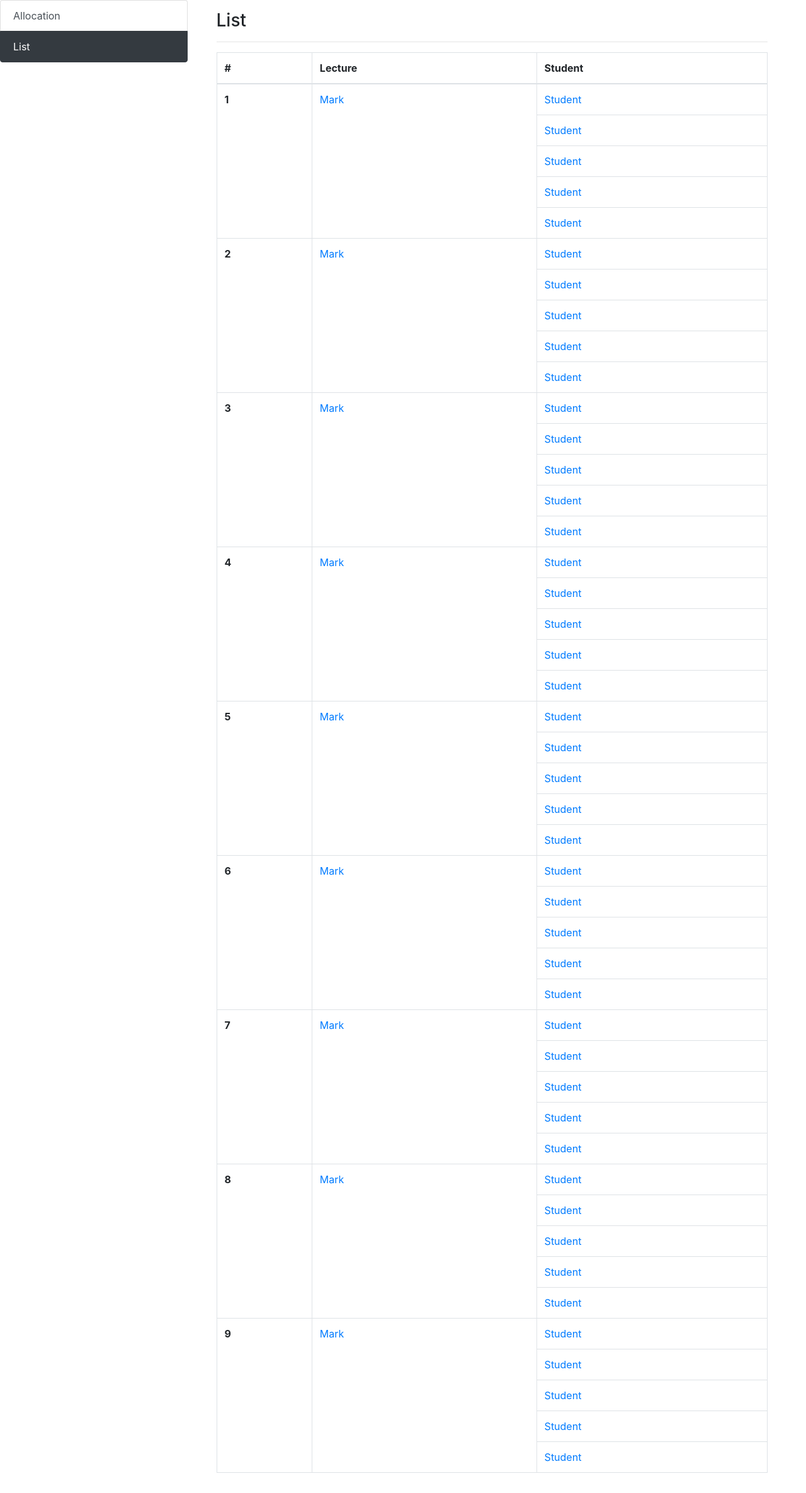
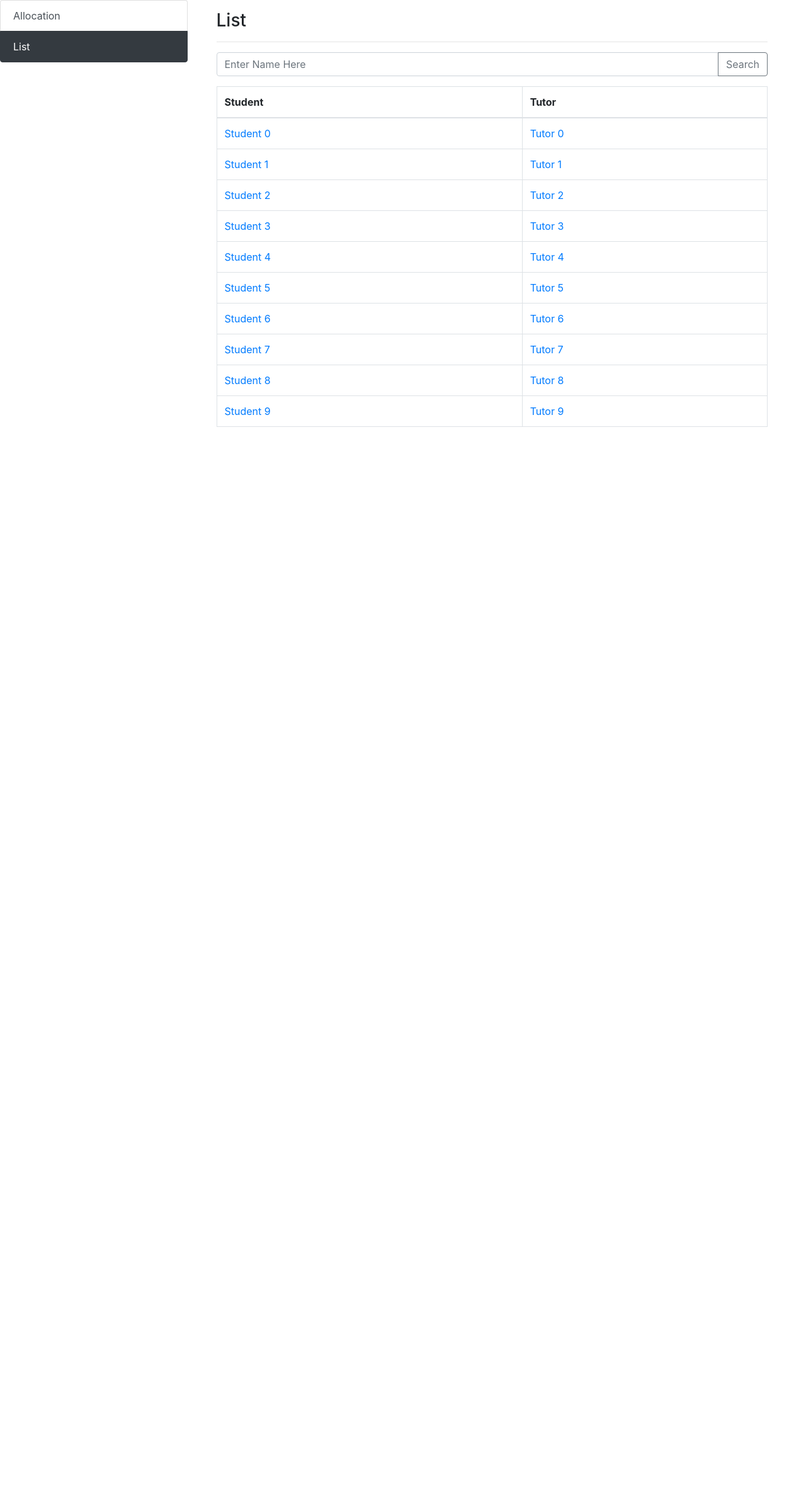
Before and after one commit to chonghow97/AgileProject, a PHP site: page /Admin_list.php in a window 1280 px wide. Shown: the part 56-2427 px from the top of the page at 63% size. After the commit the page ends 734 px from the top, so only its background shows below. Run offline with PHP 8.4, Linux system fonts and the light colour scheme.

Commit message:
updated admin_list

```diff
--- a/Admin_list.php
+++ b/Admin_list.php
@@ -22,29 +22,28 @@ $active_index = 1;
 		<div class="container p-3">
 			<h3>List</h3>
 			<hr>
+      <div class="input-group mb-3">
+  <input type="text" class="form-control" placeholder="Enter Name Here" aria-label="Recipient's username" aria-describedby="button-addon2">
+  <div class="input-group-append">
+    <button class="btn btn-outline-secondary" type="button" id="button-addon2">Search</button>
+  </div>
+</div>
 			<table class="table table-bordered">
   <thead>
     <tr>
-      <th scope="col">#</th>
-      <th scope="col">Lecture</th>
       <th scope="col">Student</th>
+      <th scope="col">Tutor</th>
     </tr>
   </thead>
   <tbody>
+
     	<?php
-    		$stu = "Student";
-    		$count = 5;
-    		for ($i=1; $i < 10; $i++) {
-    			echo "<tr><th scope='row' rowspan='$count'>$i</th>
-      				<td rowspan='$count'><a href='#'>Mark</a></td>
-      				<td><a href='#'>$stu</a></td>";
-    		for ($j=0; $j < $count-1; $j++) {
-    			echo"<tr> <td><a href='#'>$stu</a></td> </tr>";
-    		}
-    		echo "</tr>";
-    		}
-
-    	 ?>
+      $student_name = "Student";
+      $tutor_name = "Tutor";
+        for ($i=0; $i < 10; $i++) {
+          echo "<tr> <td><a href='#'>$student_name $i</a></td> <td><a href='#'>$tutor_name $i</a></td> </tr>";
+        }
+       ?>
   </tbody>
 </table>
 		</div>
```
